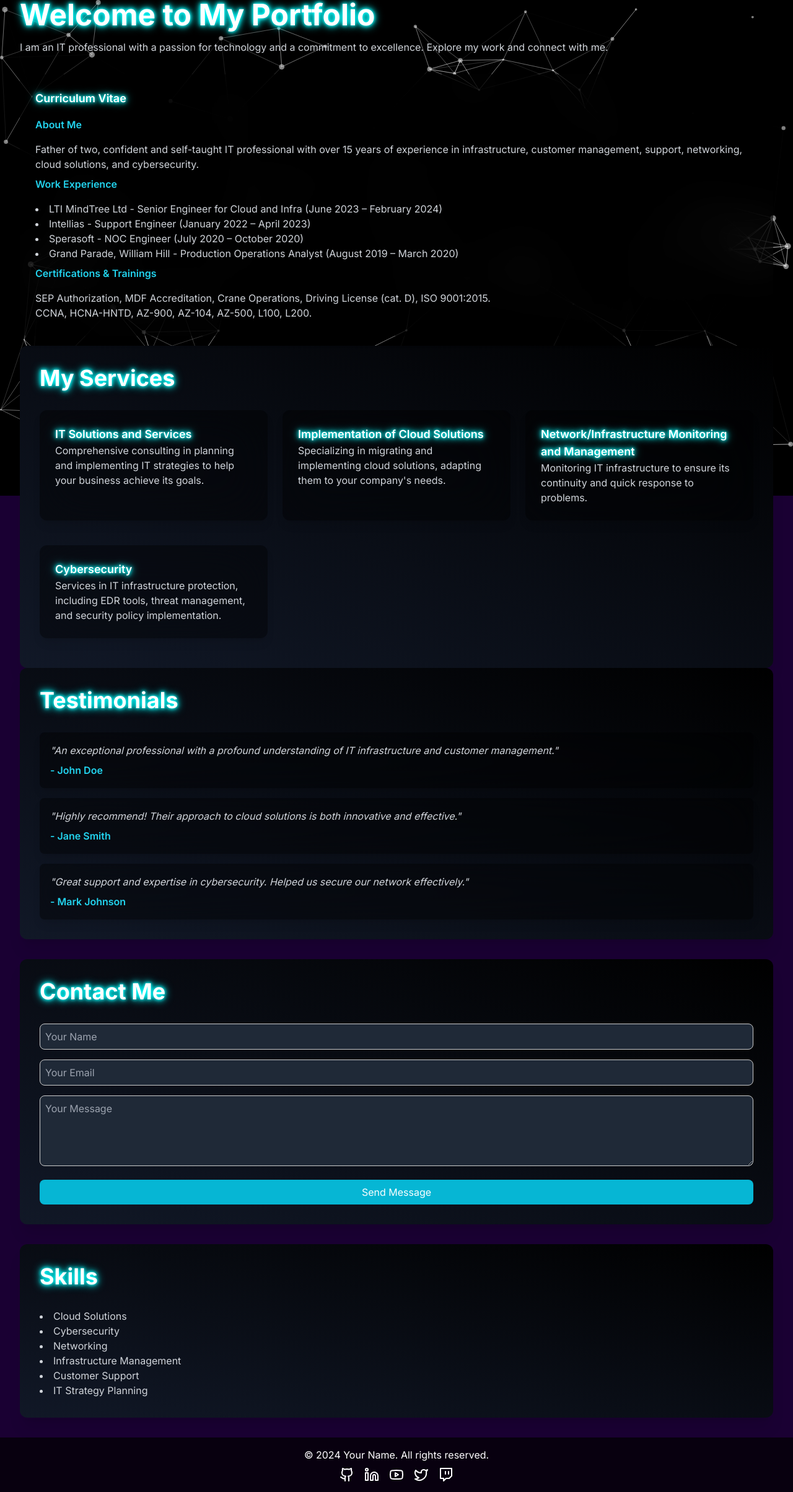
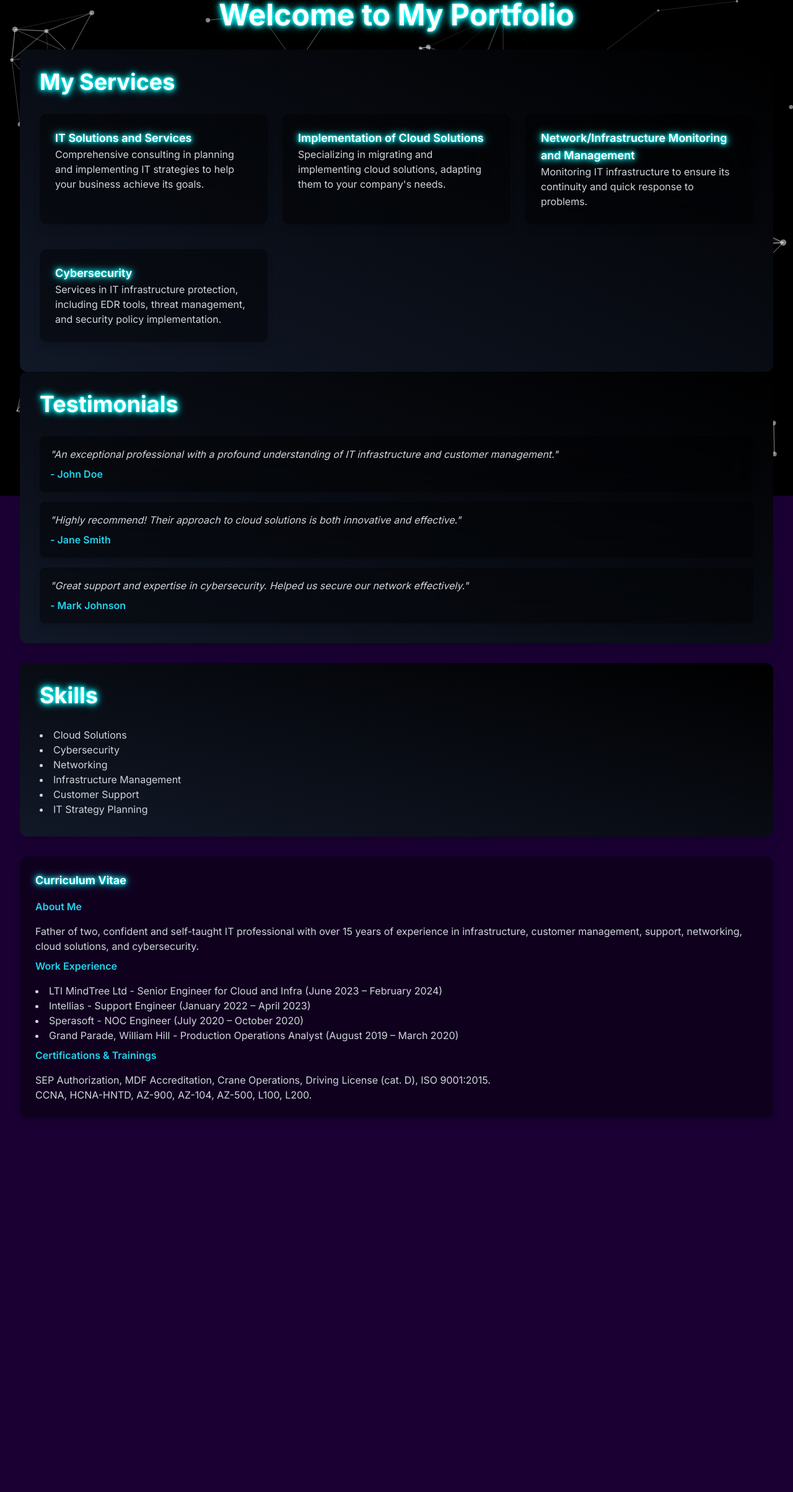
Before and after one commit to ronoc2020/portfolio, a Next.js app: page / in a window 1280 px wide. Shown: the whole page at 62% size. After the commit the page ends 1820 px from the top, so only its background shows below. Built offline with nearby package versions, Linux system fonts and the light colour scheme.

Commit message:
Update page.tsx

```diff
--- a/app/page.tsx
+++ b/app/page.tsx
@@ -1,6 +1,6 @@
 "use client";
 
-import { useCallback, useState } from "react";
+import { useCallback, useEffect, useState } from "react";
 import { Container } from "@/components/ui/container";
 import { Github, Linkedin, Youtube, Twitter, Twitch } from "lucide-react";
 import Particles from "react-particles";
@@ -22,7 +22,7 @@ const ServiceCard = ({ title, url, description }: { title: string; url: string;
 // Resume Card Component
 const ResumeCard = () => {
   return (
-    <div className="border border-transparent rounded-xl shadow-lg p-6 mb-4 bg-opacity-40 bg-black hover:bg-opacity-60 backdrop-filter backdrop-blur-2xl transition-all duration-300 transform hover:scale-105 cursor-pointer">
+    <div className="border border-transparent rounded-xl shadow-lg p-6 mb-4 bg-opacity-40 bg-black hover:bg-opacity-60 backdrop-filter backdrop-blur-2xl transition-all duration-300">
       <Link href="https://sites.google.com/view/ro-noc/curriculum-vitae" className="block mb-4">
         <h3 className="text-lg font-semibold text-white neon-glow">Curriculum Vitae</h3>
       </Link>
@@ -113,58 +113,6 @@ const TestimonialsSection = () => {
   );
 };
 
-// Contact Form Component
-const ContactForm = () => {
-  const [formData, setFormData] = useState({ name: "", email: "", message: "" });
-  const handleChange = (e: React.ChangeEvent<HTMLInputElement | HTMLTextAreaElement>) => {
-    const { name, value } = e.target;
-    setFormData({ ...formData, [name]: value });
-  };
-
-  const handleSubmit = (e: React.FormEvent) => {
-    e.preventDefault();
-    // Handle form submission logic here
-    console.log("Form submitted:", formData);
-  };
-
-  return (
-    <section className="p-8 bg-gradient-to-bl from-black to-gray-900 rounded-xl shadow-xl mb-8">
-      <h2 className="text-4xl font-bold mb-8 text-white neon-glow">Contact Me</h2>
-      <form onSubmit={handleSubmit} className="space-y-4">
-        <input
-          type="text"
-          name="name"
-          placeholder="Your Name"
-          value={formData.name}
-          onChange={handleChange}
-          className="w-full p-2 bg-gray-800 text-white rounded-lg"
-          required
-        />
-        <input
-          type="email"
-          name="email"
-          placeholder="Your Email"
-          value={formData.email}
-          onChange={handleChange}
-          className="w-full p-2 bg-gray-800 text-white rounded-lg"
-          required
-        />
-        <textarea
-          name="message"
-          placeholder="Your Message"
-          value={formData.message}
-          onChange={handleChange}
-          className="w-full p-2 bg-gray-800 text-white rounded-lg"
-          rows={4}
-          required
-        ></textarea>
-        <button type="submit" className="w-full p-2 bg-cyan-500 rounded-lg hover:bg-cyan-400 transition duration-200">
-          Send Message
-        </button>
-      </form>
-    </section>
-  );
-};
 
 // Skills Section
 const SkillsSection = () => {
@@ -186,6 +134,24 @@ const SkillsSection = () => {
         ))}
       </ul>
     </section>
+  );
+};
+
+// Animated Text Component
+const AnimatedText = () => {
+  const [animationClass, setAnimationClass] = useState('');
+
+  useEffect(() => {
+    const interval = setInterval(() => {
+      setAnimationClass((prev) => (prev === 'animate' ? '' : 'animate'));
+    }, 3000);
+    return () => clearInterval(interval);
+  }, []);
+
+  return (
+    <h1 className={`text-5xl font-bold mb-4 text-white neon-glow ${animationClass}`}>
+      Welcome to My Portfolio
+    </h1>
   );
 };
 
@@ -273,34 +239,14 @@ const Page = () => {
         }}
       />
       <Container className="relative z-10">
-        <h1 className="text-5xl font-bold mb-4 text-white neon-glow">Welcome to My Portfolio</h1>
-        <p className="text-gray-300 mb-8">I am an IT professional with a passion for technology and a commitment to excellence. Explore my work and connect with me.</p>
-        <ResumeCard />
+        <div className="text-center mb-8">
+          <AnimatedText />
+        </div>
         <ServicesSection />
         <TestimonialsSection />
-        <ContactForm />
         <SkillsSection />
+        <ResumeCard />
       </Container>
-      <footer className="bg-black bg-opacity-70 p-4 text-center text-white">
-        <p>© {new Date().getFullYear()} Your Name. All rights reserved.</p>
-        <div className="flex justify-center space-x-4 mt-2">
-          <Link href="https://github.com" target="_blank" aria-label="GitHub">
-            <Github className="w-6 h-6 text-white hover:text-cyan-400 transition duration-200" />
-          </Link>
-          <Link href="https://linkedin.com" target="_blank" aria-label="LinkedIn">
-            <Linkedin className="w-6 h-6 text-white hover:text-cyan-400 transition duration-200" />
-          </Link>
-          <Link href="https://youtube.com" target="_blank" aria-label="YouTube">
-            <Youtube className="w-6 h-6 text-white hover:text-cyan-400 transition duration-200" />
-          </Link>
-          <Link href="https://twitter.com" target="_blank" aria-label="Twitter">
-            <Twitter className="w-6 h-6 text-white hover:text-cyan-400 transition duration-200" />
-          </Link>
-          <Link href="https://twitch.tv" target="_blank" aria-label="Twitch">
-            <Twitch className="w-6 h-6 text-white hover:text-cyan-400 transition duration-200" />
-          </Link>
-        </div>
-      </footer>
     </div>
   );
 };
```
